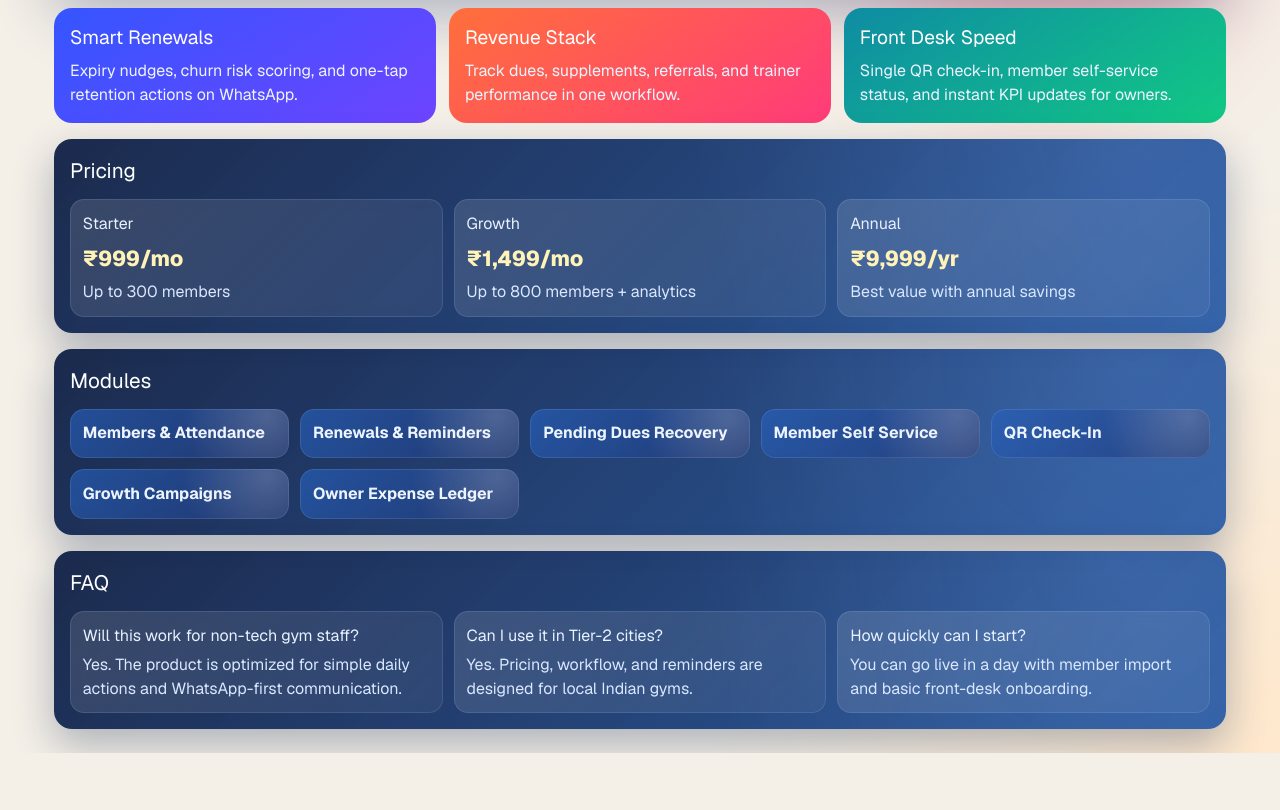
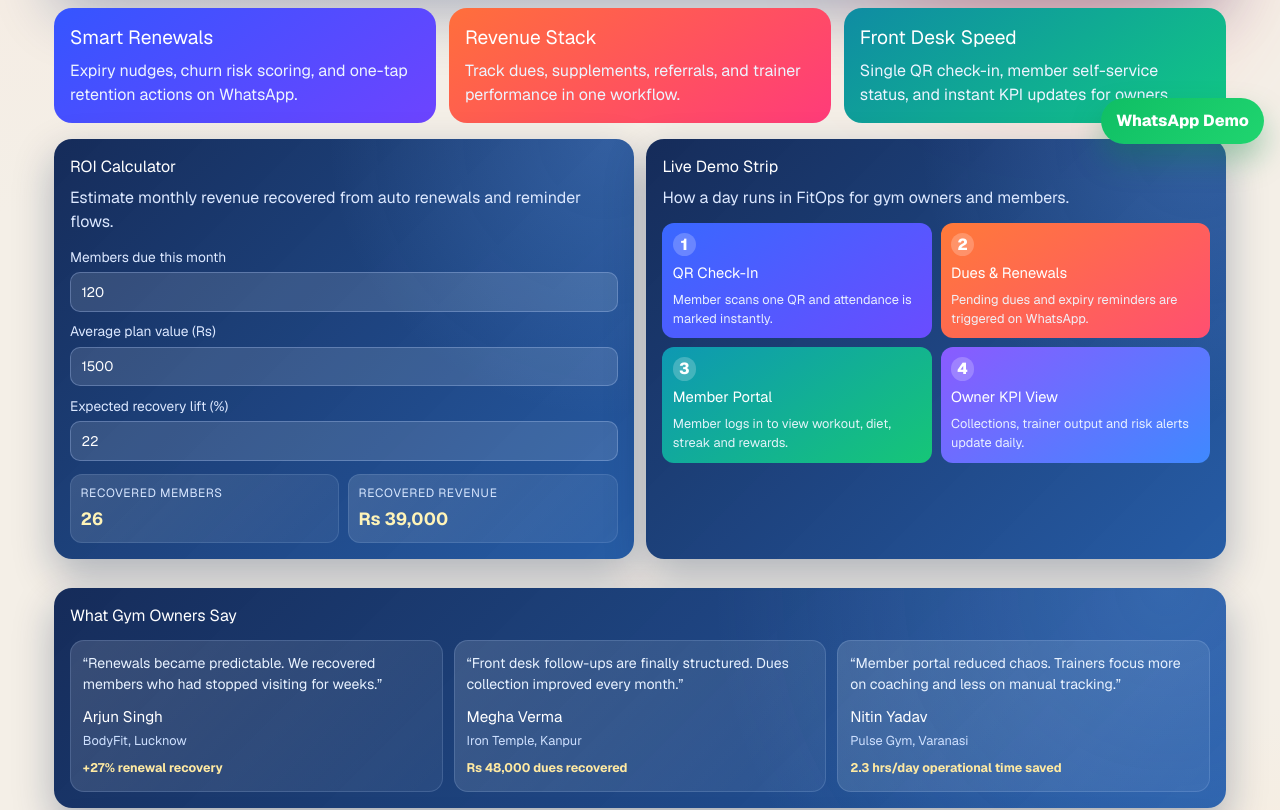
Before and after one commit to paritosh-rgb/Fitops, a Next.js app: page / in a window 1280 px wide. Shown: the part 640-1450 px from the top of the page. Before the commit the page ends 1393 px from the top, so only its background shows below. Built offline with nearby package versions, Linux system fonts and the light colour scheme.

Commit message:
Enhance landing page with ROI calculator, demo strip, testimonials and WhatsApp CTA

```diff
--- a/src/app/globals.css
+++ b/src/app/globals.css
@@ -628,6 +628,185 @@ th {
   box-shadow: 0 16px 40px rgba(11, 35, 81, 0.3);
 }
 
+.landing-growth-extras {
+  display: grid;
+  grid-template-columns: 1fr 1fr;
+  gap: 0.8rem;
+}
+
+.landing-roi-card,
+.landing-demo-card,
+.landing-testimonials {
+  background:
+    radial-gradient(circle at 95% 0%, rgba(118, 173, 255, 0.22), transparent 40%),
+    linear-gradient(135deg, rgba(12, 35, 84, 0.96), rgba(20, 80, 160, 0.92));
+  border-radius: 18px;
+  padding: 1rem;
+  color: #e8f1ff;
+  box-shadow: 0 16px 40px rgba(11, 35, 81, 0.3);
+}
+
+.landing-roi-card h2,
+.landing-demo-card h2,
+.landing-testimonials h2 {
+  margin: 0;
+  color: #fff;
+}
+
+.landing-roi-card p,
+.landing-demo-card p {
+  margin: 0.4rem 0 0;
+  color: #dce8ff;
+}
+
+.roi-input-grid {
+  margin-top: 0.8rem;
+  display: grid;
+  gap: 0.6rem;
+}
+
+.roi-input-grid label {
+  font-size: 0.86rem;
+  color: #dce8ff;
+  display: grid;
+  gap: 0.3rem;
+}
+
+.roi-input-grid input {
+  background: rgba(255, 255, 255, 0.12);
+  border: 1px solid rgba(184, 208, 255, 0.3);
+  color: #fff;
+}
+
+.roi-result-grid {
+  margin-top: 0.8rem;
+  display: grid;
+  gap: 0.55rem;
+  grid-template-columns: 1fr 1fr;
+}
+
+.roi-result-grid article {
+  border-radius: 12px;
+  padding: 0.65rem;
+  background: linear-gradient(135deg, rgba(255, 255, 255, 0.13), rgba(255, 255, 255, 0.05));
+  box-shadow: inset 0 0 0 1px rgba(182, 210, 255, 0.14);
+}
+
+.roi-result-grid p {
+  margin: 0;
+  font-size: 0.75rem;
+  text-transform: uppercase;
+  letter-spacing: 0.05em;
+  color: #d7e6ff;
+}
+
+.roi-result-grid strong {
+  display: block;
+  margin-top: 0.25rem;
+  font-size: 1.1rem;
+  color: #fff4b8;
+}
+
+.demo-strip {
+  margin-top: 0.8rem;
+  display: grid;
+  gap: 0.55rem;
+  grid-template-columns: repeat(2, minmax(0, 1fr));
+}
+
+.demo-step {
+  border-radius: 12px;
+  padding: 0.65rem;
+  display: grid;
+  gap: 0.35rem;
+  color: #fff;
+}
+
+.demo-step span {
+  width: 1.45rem;
+  height: 1.45rem;
+  display: inline-flex;
+  align-items: center;
+  justify-content: center;
+  border-radius: 999px;
+  font-weight: 800;
+  background: rgba(255, 255, 255, 0.22);
+}
+
+.demo-step h3 {
+  margin: 0;
+  font-size: 0.92rem;
+}
+
+.demo-step p {
+  margin: 0;
+  font-size: 0.8rem;
+  color: rgba(240, 248, 255, 0.94);
+}
+
+.demo-step.d1 { background: linear-gradient(145deg, #3968ff, #6a4cff); }
+.demo-step.d2 { background: linear-gradient(145deg, #ff7a39, #ff4f71); }
+.demo-step.d3 { background: linear-gradient(145deg, #0e98b3, #16c677); }
+.demo-step.d4 { background: linear-gradient(145deg, #8a5bff, #3f89ff); }
+
+.landing-testimonials {
+  margin-top: 0.8rem;
+}
+
+.landing-testimonial-grid {
+  margin-top: 0.8rem;
+  display: grid;
+  gap: 0.7rem;
+  grid-template-columns: repeat(auto-fit, minmax(230px, 1fr));
+}
+
+.landing-testimonial-grid article {
+  border-radius: 14px;
+  padding: 0.8rem;
+  background: linear-gradient(135deg, rgba(255, 255, 255, 0.14), rgba(255, 255, 255, 0.05));
+  box-shadow: inset 0 0 0 1px rgba(184, 208, 255, 0.18);
+}
+
+.landing-testimonial-grid p {
+  margin: 0;
+  color: #e8f2ff;
+  font-size: 0.88rem;
+}
+
+.landing-testimonial-grid h3 {
+  margin: 0.65rem 0 0;
+  font-size: 0.95rem;
+  color: #fff;
+}
+
+.landing-testimonial-grid small {
+  display: block;
+  margin-top: 0.15rem;
+  color: #cfe1ff;
+}
+
+.landing-testimonial-grid span {
+  display: inline-block;
+  margin-top: 0.55rem;
+  font-size: 0.78rem;
+  font-weight: 700;
+  color: #ffeaa2;
+}
+
+.landing-sticky-whatsapp {
+  position: fixed;
+  right: 1rem;
+  bottom: 1rem;
+  z-index: 1200;
+  border-radius: 999px;
+  padding: 0.7rem 0.95rem;
+  font-weight: 800;
+  color: #fff;
+  text-decoration: none;
+  background: linear-gradient(135deg, #0fbe65, #20d56f);
+  box-shadow: 0 16px 30px rgba(12, 128, 69, 0.35);
+}
+
 .landing-pricing h2,
 .landing-modules h2,
 .landing-faq h2 {
@@ -1702,6 +1881,15 @@ th {
     grid-template-columns: 1fr 1fr;
   }
 
+  .landing-growth-extras {
+    grid-template-columns: 1fr;
+  }
+
+  .demo-strip,
+  .roi-result-grid {
+    grid-template-columns: 1fr;
+  }
+
   .inline-fields {
     grid-template-columns: 1fr;
   }
--- a/src/app/page.tsx
+++ b/src/app/page.tsx
@@ -1,4 +1,5 @@
 import Link from "next/link";
+import LandingGrowthExtras from "@/components/landing/landing-growth-extras";
 
 const highlights = [
   { label: "Renewal Recovery", value: "+15% to +30%" },
@@ -55,13 +56,39 @@ const faqs = [
   },
 ];
 
+const testimonials = [
+  {
+    name: "Arjun Singh",
+    gym: "BodyFit, Lucknow",
+    quote: "Renewals became predictable. We recovered members who had stopped visiting for weeks.",
+    metric: "+27% renewal recovery",
+  },
+  {
+    name: "Megha Verma",
+    gym: "Iron Temple, Kanpur",
+    quote: "Front desk follow-ups are finally structured. Dues collection improved every month.",
+    metric: "Rs 48,000 dues recovered",
+  },
+  {
+    name: "Nitin Yadav",
+    gym: "Pulse Gym, Varanasi",
+    quote: "Member portal reduced chaos. Trainers focus more on coaching and less on manual tracking.",
+    metric: "2.3 hrs/day operational time saved",
+  },
+];
+
 export default function LandingPage() {
+  const whatsappText = encodeURIComponent(
+    "Hi FitOps team, I want a 15-minute demo for my gym.",
+  );
+
   return (
     <div className="landing-v2" id="home">
       <header className="landing-topbar">
         <Link href="/" className="landing-brand">FitOps</Link>
         <nav className="landing-nav">
           <a href="#features">Features</a>
+          <a href="#roi">ROI</a>
           <a href="#pricing">Pricing</a>
           <a href="#modules">Modules</a>
           <a href="#faq">FAQ</a>
@@ -108,6 +135,22 @@ export default function LandingPage() {
         ))}
       </section>
 
+      <LandingGrowthExtras />
+
+      <section className="landing-testimonials" id="proof">
+        <h2>What Gym Owners Say</h2>
+        <div className="landing-testimonial-grid">
+          {testimonials.map((item) => (
+            <article key={item.name}>
+              <p>&ldquo;{item.quote}&rdquo;</p>
+              <h3>{item.name}</h3>
+              <small>{item.gym}</small>
+              <span>{item.metric}</span>
+            </article>
+          ))}
+        </div>
+      </section>
+
       <section id="pricing" className="landing-pricing">
         <h2>Pricing</h2>
         <div className="landing-pricing-grid">
@@ -141,6 +184,15 @@ export default function LandingPage() {
           ))}
         </div>
       </section>
+
+      <a
+        className="landing-sticky-whatsapp"
+        href={`https://wa.me/?text=${whatsappText}`}
+        target="_blank"
+        rel="noreferrer"
+      >
+        WhatsApp Demo
+      </a>
     </div>
   );
 }
--- /dev/null
+++ b/src/components/landing/landing-growth-extras.tsx
@@ -0,0 +1,91 @@
+"use client";
+
+import { useMemo, useState } from "react";
+
+export default function LandingGrowthExtras() {
+  const [dueMembers, setDueMembers] = useState(120);
+  const [avgFee, setAvgFee] = useState(1500);
+  const [improvement, setImprovement] = useState(22);
+
+  const projection = useMemo(() => {
+    const recoveredMembers = Math.round((dueMembers * improvement) / 100);
+    const recoveredRevenue = recoveredMembers * avgFee;
+    return { recoveredMembers, recoveredRevenue };
+  }, [avgFee, dueMembers, improvement]);
+
+  return (
+    <section className="landing-growth-extras" id="roi">
+      <article className="landing-roi-card">
+        <h2>ROI Calculator</h2>
+        <p>Estimate monthly revenue recovered from auto renewals and reminder flows.</p>
+        <div className="roi-input-grid">
+          <label>
+            Members due this month
+            <input
+              type="number"
+              min={0}
+              value={dueMembers}
+              onChange={(event) => setDueMembers(Number(event.target.value) || 0)}
+            />
+          </label>
+          <label>
+            Average plan value (Rs)
+            <input
+              type="number"
+              min={0}
+              value={avgFee}
+              onChange={(event) => setAvgFee(Number(event.target.value) || 0)}
+            />
+          </label>
+          <label>
+            Expected recovery lift (%)
+            <input
+              type="number"
+              min={0}
+              max={100}
+              value={improvement}
+              onChange={(event) => setImprovement(Number(event.target.value) || 0)}
+            />
+          </label>
+        </div>
+        <div className="roi-result-grid">
+          <article>
+            <p>Recovered Members</p>
+            <strong>{projection.recoveredMembers}</strong>
+          </article>
+          <article>
+            <p>Recovered Revenue</p>
+            <strong>Rs {projection.recoveredRevenue.toLocaleString("en-IN")}</strong>
+          </article>
+        </div>
+      </article>
+
+      <article className="landing-demo-card">
+        <h2>Live Demo Strip</h2>
+        <p>How a day runs in FitOps for gym owners and members.</p>
+        <div className="demo-strip">
+          <div className="demo-step d1">
+            <span>1</span>
+            <h3>QR Check-In</h3>
+            <p>Member scans one QR and attendance is marked instantly.</p>
+          </div>
+          <div className="demo-step d2">
+            <span>2</span>
+            <h3>Dues & Renewals</h3>
+            <p>Pending dues and expiry reminders are triggered on WhatsApp.</p>
+          </div>
+          <div className="demo-step d3">
+            <span>3</span>
+            <h3>Member Portal</h3>
+            <p>Member logs in to view workout, diet, streak and rewards.</p>
+          </div>
+          <div className="demo-step d4">
+            <span>4</span>
+            <h3>Owner KPI View</h3>
+            <p>Collections, trainer output and risk alerts update daily.</p>
+          </div>
+        </div>
+      </article>
+    </section>
+  );
+}
```
